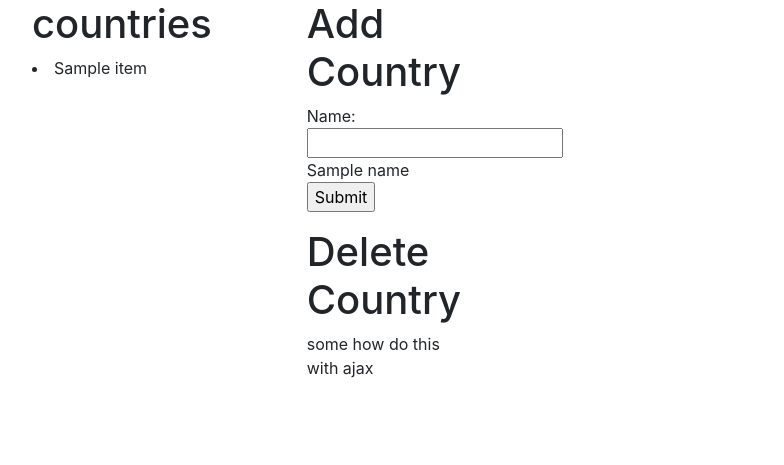
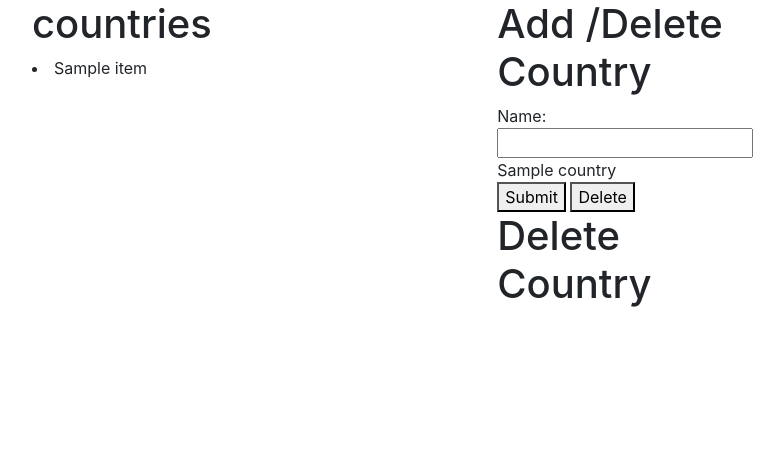
Before and after one commit to kcharters89/web3, a Flask app: template app1/templates/countries.html in a window 1280 px wide. Shown: the part 56-521 px from the top of the page, without its empty margins (8-792 px from the left). Run offline with Flask 2, Linux system fonts and the light colour scheme; the template is opened without the code that fills it: most values are stand-ins (such as "Sample title", 1, 10 or a date in 2020); data that the repository does not hold is empty; parts of the project's set-up code (start-up, migrations or seed data) failed here and were passed over; some libraries are stand-ins or nearby versions.

Commit message:
still working on d3 , ajax working

```diff
--- a/app1/app.py
+++ b/app1/app.py
@@ -16,25 +16,26 @@ app.config.from_object('config')
 #models?
 class Country(Document):
     name = StringField()
+    data = DictField()
 
 @app.route('/')
 @app.route('/index')
 @app.route('/home')
 def index():
+    #put in load data
     #choose csv that doeesnt have missing data or figure how turn blanks into 0's
-    my_dict = {}
-    for file in os.listdir(app.config['FILES_FOLDER']):
-        filename = os.fsdecode(file)
-        path = os.path.join(app.config['FILES_FOLDER'],filename)
-        f = open(path)
-        r = csv.reader(f)
-        d = list(r)
-        for row in d:
-            my_dict[row[0]] = [cell for cell in row[1:] if cell]
-        print(my_dict)
-    #works for only zimbabwae by turning blank into 0 need it for all countries
-    #ask about this maybe
-    return render_template('index.html')
+
+        #this below will turn blank into 0  need to incorperate into above code?
+        # for row in d:
+        #     for i, x in enumerate(row):
+        #         if len(x)< 1:
+        #                  x = row[i] = 0
+        #     print (','.join(str(x)for x in row))
+
+
+
+
+    return render_template('index.html'), 200
 
 #add new countries in the routes so it doenst run every time the index is run
 
@@ -44,70 +45,91 @@ def inspiration():
 
 @app.route('/loadData')
 def utility():
-    #this loads the data to database
-    nz = Country(name="New Zealand").save()
-    aus = Country(name="Australia").save()
-    fra = Country(name="France").save()
-    germ = Country(name="Germany").save()
-    names = []
+    for file in os.listdir(app.config['FILES_FOLDER']):
+        filename = os.fsdecode(file)
+        path = os.path.join(app.config['FILES_FOLDER'],filename)
+        f = open(path)
+        r = csv.DictReader(f)
+        d = list(r)
+        for data in d:
+            country = Country() # a blank placeholder country
+            dict = {} # a blank placeholder data dict
+            for key in data: # iterate through the header keys
+                if key == "country":
+                    # check if this country already exists in the db
+                    countryName = data[key]
+                    # if the country does not exist, we can use the new blank country we created above, and set the name
+                    #check database with Countrys.objects thats what this is
+                    if Country.objects(name = countryName).count() == 0:
+                        country['name'] = countryName
+                        country.save()
+                    else:
+                    # if the country already exists, replace the blank country with the existing country from the db, and replace the blank dict with the current country's
+                    # data
+                        country = Country.objects.get(name=countryName)
+                        dict = country['data']
+                else:
+                    f = filename.replace(".csv","") # we want to trim off the ".csv" as we can't save anything with a "." as a mongodb field name
+                    if f in dict: # check if this filename is already a field in the dict
+                        dict[f][key] = data[key] # if it is, just add a new subfield which is key : data[key] (value)
+                    else:
+                        dict[f] = {key:data[key]} # if it is not, create a new object and assign it to the dict
 
-
-    for c in Country.objects:
-        if c.name not in Country.objects:
-            names.append(c.name)
-        else:
-            names.insert(0)
-    # how to stop duplicates this keeps adding the same list to itself
-    # #json will turn it into a string
-    # #return Country.objects.to_json() built into mongoengine
-    return json.dumps(names)
+                # add the data dict to the country
+                country['data'] = dict
+            # save the country
+            country.save()
+    return Country.objects.to_json()
     #json.dumps(names) #python one
 
 #api's (seperate file?)
-@app.route('/countries<countries_id>', methods=['GET'])
-def getCountriesById(countries_id=None):
-    countries = None
-    if countries_id is None:
-        countries = Country.objects
-    else:
-        countries = Country.objects.get(name=countries_id)
-    return countries.to_json()
-
+@app.route('/countries/<countries_id>', methods=['GET'])
 @app.route('/countries', methods=['GET','POST','DELETE'])
 def getCountries(countries_id=None):
     if request.method == 'GET':
+
         name=request.form.get('name')
-        if countries_id is None:
-            countries = Country.objects
 
+        if countries_id is None: # if no country given
+            countries = Country.objects #return all
+            if name: #if name enetered
+                 countries = Country.objects.get(name=name) #return objects with that name
+            else:
+                countries = Country.objects #othrwise return all
         else:
-            countries = Country.objects.get(name=name)
+            countries = Country.objects(name=countries_id).all()   #if non of the above return all
 
 
-        # render_template('countries.html', countries=countries)
 
     elif request.method == 'POST':
         #updating data in database
-
+        #on postman can add empty data and thats it
         name=request.form.get('name')
-
-        newName = Country(name=name).save()
+        if name:
+            newName = Country(name=name).save()
 
         countries = Country.objects
 
-        #render_template('countries.html',countries=countries, name=name)
 
+        #delete doesnt work anymore
     elif request.method == 'DELETE':
 
         name = request.form.get('name')
-        delname = Country.objects(name=name).all()
+        #gets one
+        delname = Country.objects.get(name=name)
         delname.delete()
         countries = Country.objects
 
-    else:
-    # POST Error 405 Method Not Allowed
-        return render_template('countries.html')
-    return render_template('countries.html',countries=countries, name=name)
+
+
+    return countries.to_json()
+    #for countries data
+@app.route('/countrypage')
+def countryPage():
+    countries = Country.objects
+    return render_template('countries.html',countries=countries)
+
+
 if __name__ == "__main__":
     app.run(debug=True, port=8080)
     #app.run(host='0.0.0.0', port=80)
--- a/app1/static/ajax.js
+++ b/app1/static/ajax.js
@@ -1,37 +1,76 @@
 $(document).ready(function() {
-    $.ajax({
-        url: "/countries",
-        type:"GET",
-        success: function(result){
-            alert('ok');
-        },
-        error:function(error){
-            alert('error');
-        }
-   });
-$('#button').click(function(){
-    $.ajax({
-        type:"POST",
-        url:"/countries",
-        data: $('form').serialize(),
-        success: function(result) {
-            alert('ok');
-          },
-          error: function(result) {
-            alert('error');
-          }
-    })
-})
-$('.wrapper').on('click', '.delete_row', function(){
-    var val = $('.input_row').val();
+  fetch('/countries')
+  .then(response => response.json())
+  .then(data => {
+
+  //having issue with scale and domain range
+  d3.max(data, function(d) {
+    console.log(d.data[0])   //Returns undefined
+    return d[0];  //References first value in each sub-array
+});
+
+  var myScale = d3.scaleLinear()
+  .domain([0, 10])
+  .range([0, 600]);
+ console.log (myScale(5))//outputs 300
+
+    var g = d3.select("svg").selectAll("g").data(data);
+
+    var en = g.enter().append("g")
+    .attr("transform",function(d){
+      //replace math with d. something with your data console log the d no need to loop
+    //console.log(d.data.child_mortality_0_5_year_olds_dying_per_1000_born)
+    //translate expects a number but i dont know what number
+  // x and y coords
+
+  //d.data.child_mortality_0_5_year_olds_dying_per_1000_born[] income_per_person_gdppercapita_ppp_inflation_adjusted[]
+  //domain and range look into this , mapping function
+
+    return "translate("+ (Math.random() * 100) + 40 + "," + (Math.random() * 100) + 40 +")"
+
+  });
+// made colourful circles need to join with text?
+    var circle = en.append("circle")
+    .attr("cx", function(d,i){return 30 + i*60})
+    .attr("cy", 250).attr("r", 19)
+    .attr("fill", function(d,i){return d3.schemeCategory10[i % 10] })
+    en.append("text").text(function(d){ return d.name });
+
+  });
+
+$('#sub_button').click(function(){
+  var name = $('#countryName').val()
     $.ajax({
       url: "/countries",
-      type: "DELETE",
-      data: {id: val},
-      success: function(response) {
-        $('.input_row').val('');
-      },
+      type:"POST",
+      data:{name:name},
+
+    }).done(function(response){
+    console.log(response)
+    }).fail(function(response){
+    console.log(response)
+    }).always(function(response){
+    console.log(response)
 
     });
   });
+
+$('#del_button').click(function(){
+
+  var name = $('#countryName').val()
+    $.ajax({
+      url: "/countries",
+      type:"DELETE",
+
+    }).done(function(response){
+    console.log(response)
+    }).fail(function(response){
+    console.log(response)
+    }).always(function(response){
+    console.log(response)
+
+    });
+  }) ;
+
+
 });
--- a/app1/templates/countries.html
+++ b/app1/templates/countries.html
@@ -1,4 +1,3 @@
-
 {% extends "base.html" %}
 
 {% block container %}
@@ -6,30 +5,39 @@
     <div class="col-6">
 <h1> countries</h1>
 {% for item in countries %}
-
 <li>{{item.name}}</li>
 {% endfor %}
 </div>
 
 
  <div class="col-4">
-<h1>Add Country </h1>
- <div class="form-group">
-  <form action = "{{ url_for('getCountries') }}" method="POST">
+<h1>Add /Delete Country </h1>
 
     <div class="input text">
-    Name: <input type="text" name="name" required>
+    Name: <input type="text" name="name" id="countryName" required>
     <br>
-    {{name.label}}
+    {{countries.label}}
     </div>
+<!-- just have a button no form  -->
+  <button id="sub_button">Submit</button>
+  <button id="del_button">Delete</button>
+ <div>
+  <h1>Delete Country </h1>
+ <!-- <form action = "{{ url_for('getCountries') }}" method="POST">
+    <input type="hidden" name="_method" value="DELETE">
+  <div class="input text">
+  Name: <input type="text" name="name" required>
+  <br>
+  {{countries.label}}
+  </div>
 
-    <div class="input submit">
-   <input type="submit" value="Submit" id="button">
-   </div>
-</form>
+  <div class="input submit">
+ <input type="submit" value="Delete" id="del_button">
  </div>
-<h1>Delete Country </h1>
-<p>some how do this with ajax </p>
+</form> -->
 </div>
+</div>
+<svg></svg>
 
-   {% endblock %}
+
+{% endblock %}
```
Also changed, not shown: app1/static/favicon.ico (added).
